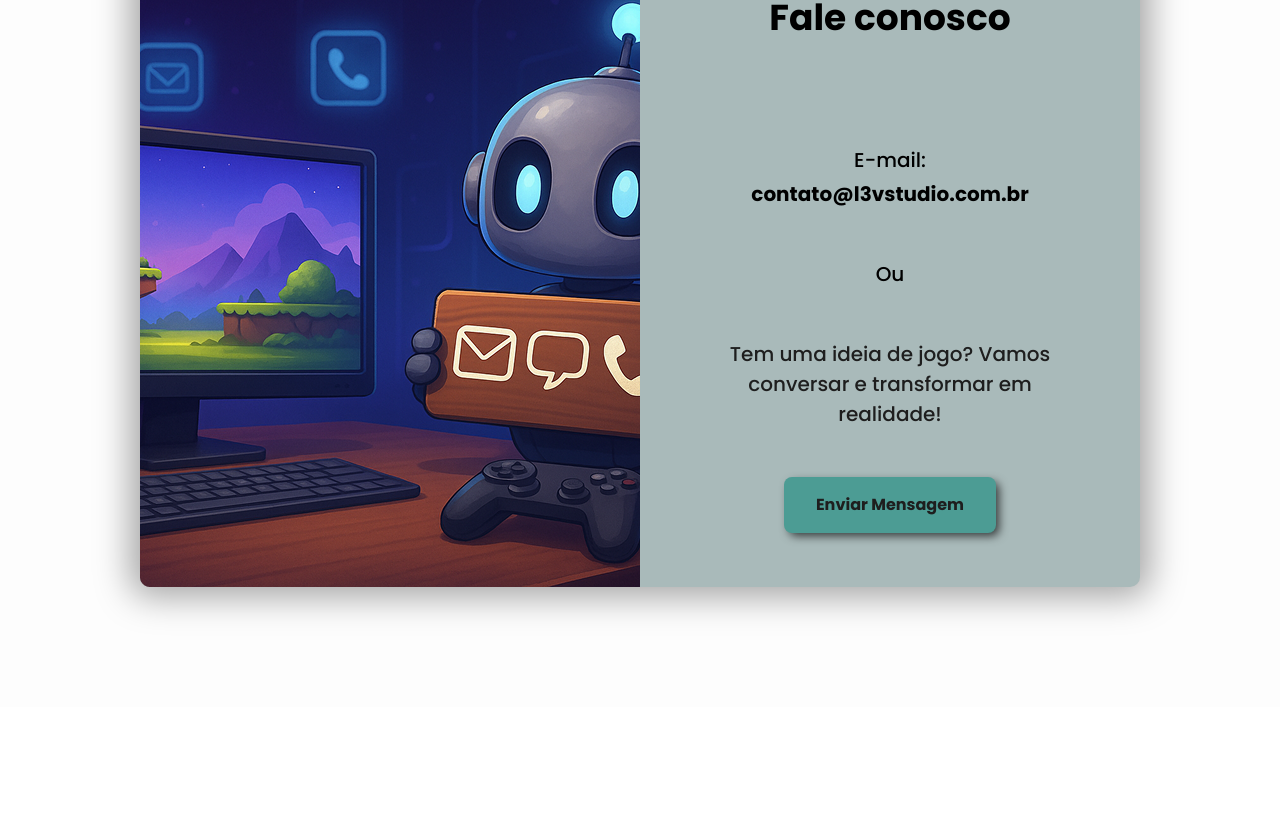
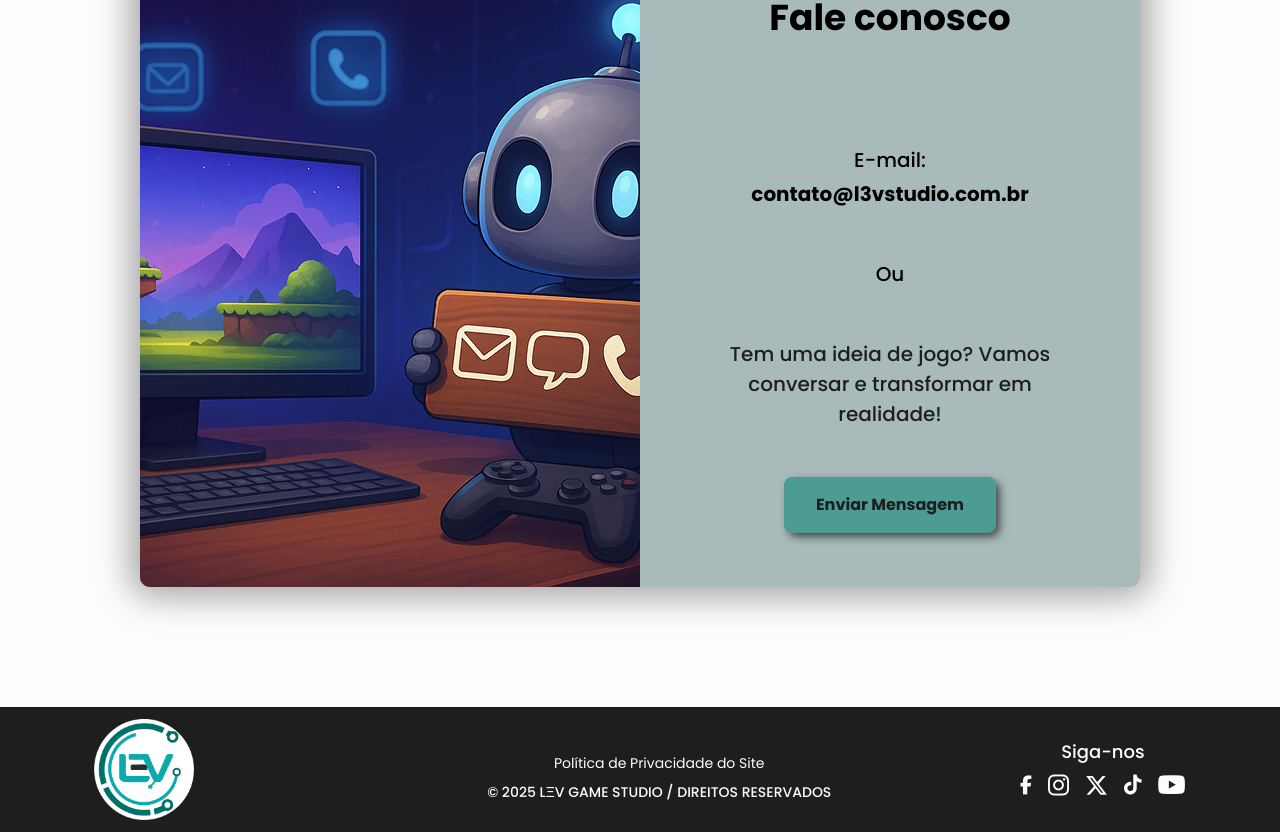
Before and after one commit to Lujochi/L3V-Game-Studio, a Next.js app: page / in a window 1280 px wide. Shown: the part 3725-4557 px from the top of the page. Before the commit the page ends 4432 px from the top, so only its background shows below. Built offline with nearby package versions, Linux system fonts and the light colour scheme.

Commit message:
Alterações: Criado footer e finalizado parte visual.

```diff
--- a/src/app/layout.tsx
+++ b/src/app/layout.tsx
@@ -1,5 +1,13 @@
 import "./globals.css";
 import type { ReactNode } from "react";
+import { Poppins } from "next/font/google";
+import Script from "next/script";
+
+const poppins = Poppins({
+  subsets: ["latin"],
+  weight: ["100", "200", "300", "400", "500", "600", "700", "800", "900"],
+  display: "swap",
+});
 
 export const metadata = {
   title: "LΞV Game Studio",
@@ -10,22 +18,21 @@ export default function RootLayout({ children }: { children: ReactNode }) {
   return (
     <html lang="pt-BR">
       <head>
-        <meta charSet="utf-8" />
-        <meta name="viewport" content="width=device-width, initial-scale=1" />
         <link rel="preconnect" href="https://fonts.googleapis.com" />
         <link
           rel="preconnect"
           href="https://fonts.gstatic.com"
           crossOrigin="anonymous"
         />
-        <link
-          href="https://fonts.googleapis.com/css2?family=Luckiest+Guy&family=Poppins:ital,wght@0,400;0,500;0,700;1,400;1,500;1,700&family=Raleway:ital,wght@0,100..900;1,100..900&family=Roboto:ital,wght@0,100..900;1,100..900&display=swap"
-          rel="stylesheet"
+      </head>
+      <body className={poppins.className}>
+        {children}
+
+        <Script
+          src="https://kit.fontawesome.com/4cccf2acba.js"
+          crossOrigin="anonymous"
         />
-        <title>{metadata.title}</title>
-        <meta name="description" content={metadata.description} />
-      </head>
-      <body>{children}</body>
+      </body>
     </html>
   );
 }
--- a/src/app/page.tsx
+++ b/src/app/page.tsx
@@ -59,7 +59,9 @@ export default function Home() {
         id="Jogos"
         className="flex flex-col items-center justify-center bg-[var(--color-black)] mt-[calc(100vh-96px)] pb-[150px] relative"
       >
-        <h2 className="text-[64px] font-bold text-white pt-16">Jogos</h2>
+        <h2 className="text-[64px] font-bold text-white pt-16 uppercase">
+          Jogos
+        </h2>
         <div className="relative flex items-center justify-center w-[1100px] mt-16">
           <button className="z-10 mr-18 flex-shrink-0 cursor-pointer">
             <Image
@@ -116,7 +118,9 @@ export default function Home() {
         id="Sobre"
         className="flex flex-col items-center justify-center bg-white pb-[150px]"
       >
-        <h2 className="text-[64px] font-bold text-black pt-16">Sobre</h2>
+        <h2 className="text-[64px] font-bold text-black pt-16 uppercase">
+          Sobre
+        </h2>
         <div className="flex items-center justify-center mt-16 gap-16">
           <Image
             src="/Images/img-avatares-sobre.png"
@@ -262,6 +266,70 @@ export default function Home() {
           </div>
         </form>
       </section>
+      <footer className="flex items-center justify-around bg-black text-white h-[125px]">
+        <Image
+          src="/Images/logo-icon.png"
+          alt="Logo"
+          width={100}
+          height={100}
+        />
+        <div className="flex flex-col items-center gap-2 mt-4 ml-26 text-[14px]">
+          <p>Política de Privacidade do Site</p>
+          <span className="font-medium">
+            © 2025 LΞV GAME STUDIO / DIREITOS RESERVADOS
+          </span>
+        </div>
+        <div className="flex flex-col items-center gap-2">
+          <p className="font-medium text-[18px]">Siga-nos</p>
+          <ul className="flex items-center justify-center gap-4 text-white">
+            <li>
+              <a
+                href="https://www.facebook.com/L3VStudio"
+                target="_blank"
+                className="hover:text-[var(--color-primary)] transition-colors duration-300"
+              >
+                <i className="fa-brands fa-facebook-f text-[19px]"></i>
+              </a>
+            </li>
+            <li>
+              <a
+                href="https://www.instagram.com/L3VStudio"
+                target="_blank"
+                className="hover:text-[var(--color-primary)] transition-colors duration-300"
+              >
+                <i className="fa-brands fa-instagram text-[24px]"></i>
+              </a>
+            </li>
+            <li>
+              <a
+                href="https://twitter.com/L3VStudio"
+                target="_blank"
+                className="hover:text-[var(--color-primary)] transition-colors duration-300"
+              >
+                <i className="fa-brands fa-x-twitter text-[23px]"></i>
+              </a>
+            </li>
+            <li>
+              <a
+                href="https://www.tiktok.com/@L3VStudio"
+                target="_blank"
+                className="hover:text-[var(--color-primary)] transition-colors duration-300"
+              >
+                <i className="fa-brands fa-tiktok text-[20px]"></i>
+              </a>
+            </li>
+            <li>
+              <a
+                href="https://www.youtube.com/@L3VStudio"
+                target="_blank"
+                className="hover:text-[var(--color-primary)] transition-colors duration-300"
+              >
+                <i className="fa-brands fa-youtube text-[25px]"></i>
+              </a>
+            </li>
+          </ul>
+        </div>
+      </footer>
     </main>
   );
 }
```
Also changed, not shown: public/Images/logo-icon2.png (deleted).
